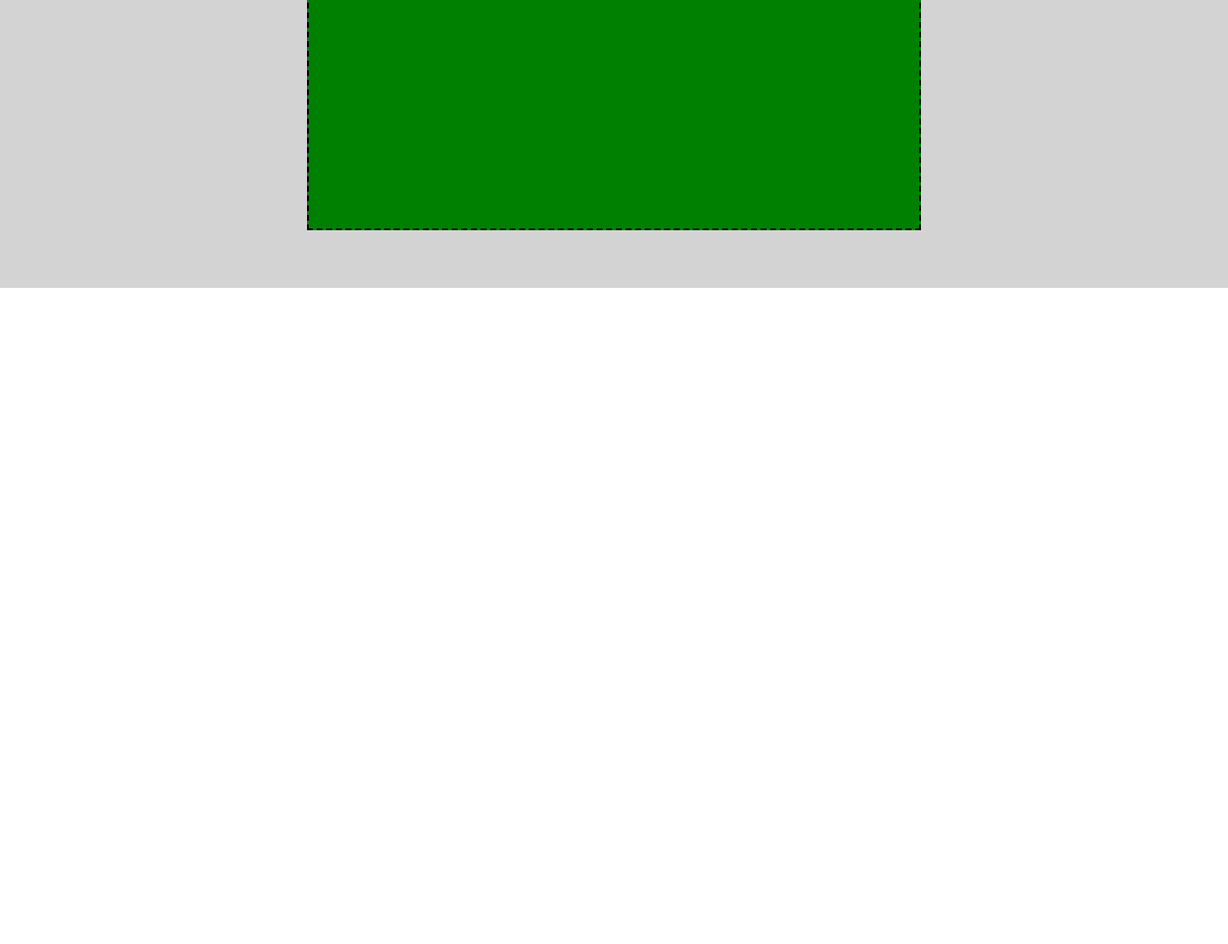
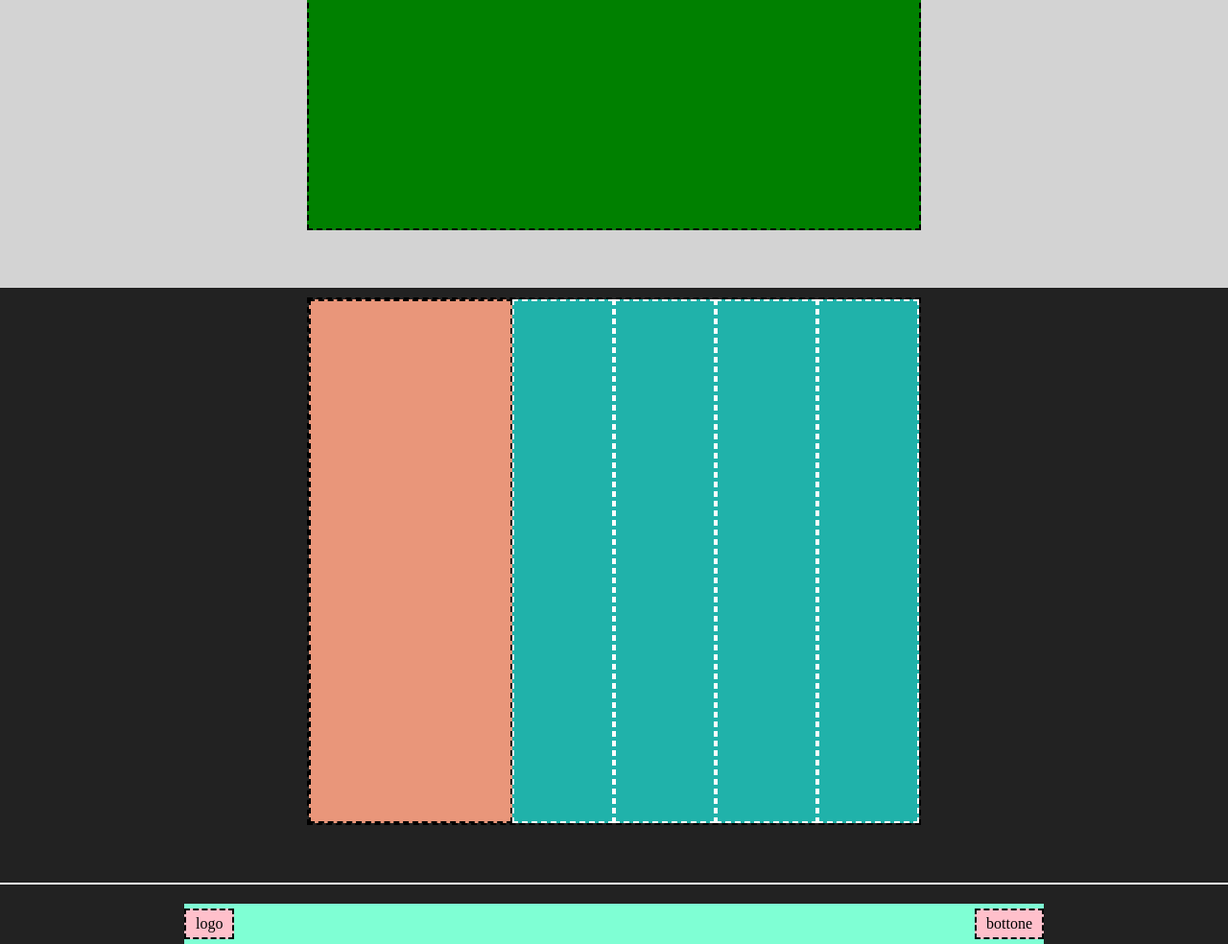
Before and after one commit to Denis-Turbatu/htmlcss-struttura-discord, a plain HTML site: page index.html in a window 1280 px wide. Shown: the part 2782-3766 px from the top of the page at 96% size. Before the commit the page ends 3082 px from the top, so only its background shows below. Drawn offline with Linux system fonts and the light colour scheme.

Commit message:
feat: footer containers,object with styles and final revision for error and indentation

```diff
--- a/css/style.css
+++ b/css/style.css
@@ -117,3 +117,56 @@ header{
 }
 
 /* FOOTER */
+
+.footer-section{
+
+    background-color: #222;
+    display: flex;
+    justify-content: center;
+    padding-top: 10px;
+    padding-bottom: 60px;
+}
+
+footer hr{
+    border: solid 1px white;
+}
+
+.info-anchors{
+    width: 50%;
+    height: 550px;
+    border: dashed 2px black;
+    display: flex;
+}
+
+.info-object{
+    background-color: #20b2aa;
+    width: calc(100% / 6);
+    border: dashed 2px white;
+}
+
+.large-info{
+    width: calc(100% / 6 * 2);
+    background-color: darksalmon;
+    border: dashed 2px black;
+}
+
+.footer-line{
+    display: flex;
+    background-color: #222;
+    padding-top: 20px;
+    justify-content: center;
+}
+
+.footer-container{
+    width: 70%;
+    display: flex;
+    justify-content: space-between;
+    background-color: aquamarine;
+    padding: 5px 0;
+}
+
+.footer-object {
+    padding: 5px 10px;
+    background-color: pink;
+    border: dashed 2px black;
+}
--- a/index.html
+++ b/index.html
@@ -1,9 +1,9 @@
 <!DOCTYPE html>
 <html lang="en">
   <head>
-    <meta charset="UTF-8" />
-    <meta name="viewport" content="width=device-width, initial-scale=1.0" />
-    <link rel="stylesheet" href="./css/style.css" />
+    <meta charset="UTF-8">
+    <meta name="viewport" content="width=device-width, initial-scale=1.0">
+    <link rel="stylesheet" href="./css/style.css">
     <title>Discord-Structure</title>
   </head>
   <body>
@@ -58,12 +58,32 @@
         <div class="conclusion"></div>
       </div>
       <!-- /Final Section -->
-
     </main>
     <!-- /MAIN -->
 
     <!-- FOOTER -->
-    <footer></footer>
+    <footer>
+      <!-- Footer Infos -->
+      <div class="footer-section">
+        <div class="info-anchors">
+          <div class="info-object large-info"></div>
+          <div class="info-object"></div>
+          <div class="info-object"></div>
+          <div class="info-object"></div>
+          <div class="info-object"></div>
+        </div>
+      </div>
+      <!-- /Footer Infos -->
+      <hr>
+      <!-- Footer Line -->
+      <div class="footer-line">
+        <div class="footer-container">
+          <div class="footer-object">logo</div>
+          <div class="footer-object">bottone</div>
+        </div>
+      </div>
+      <!-- /Footer Line -->
+    </footer>
     <!-- /FOOTER -->
   </body>
 </html>
```
Lines whose indentation alone changed are shown as unchanged.
